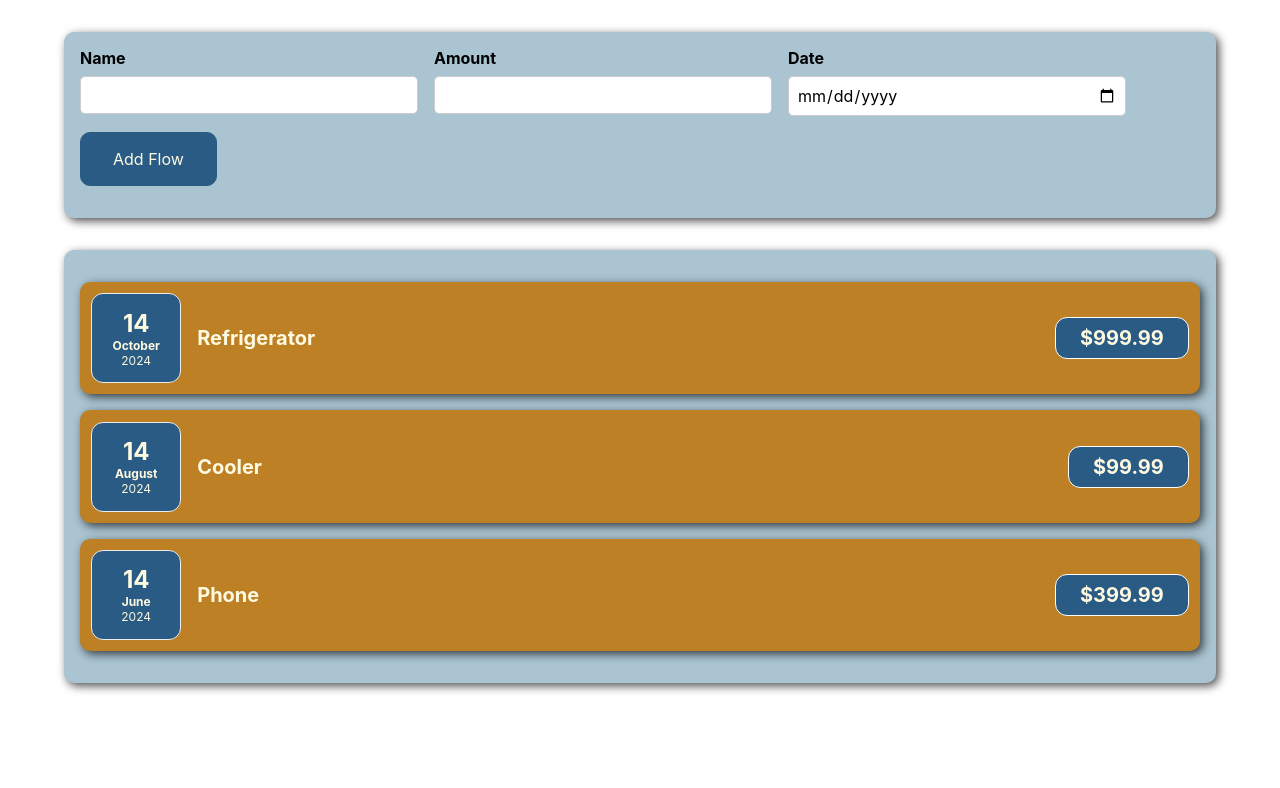
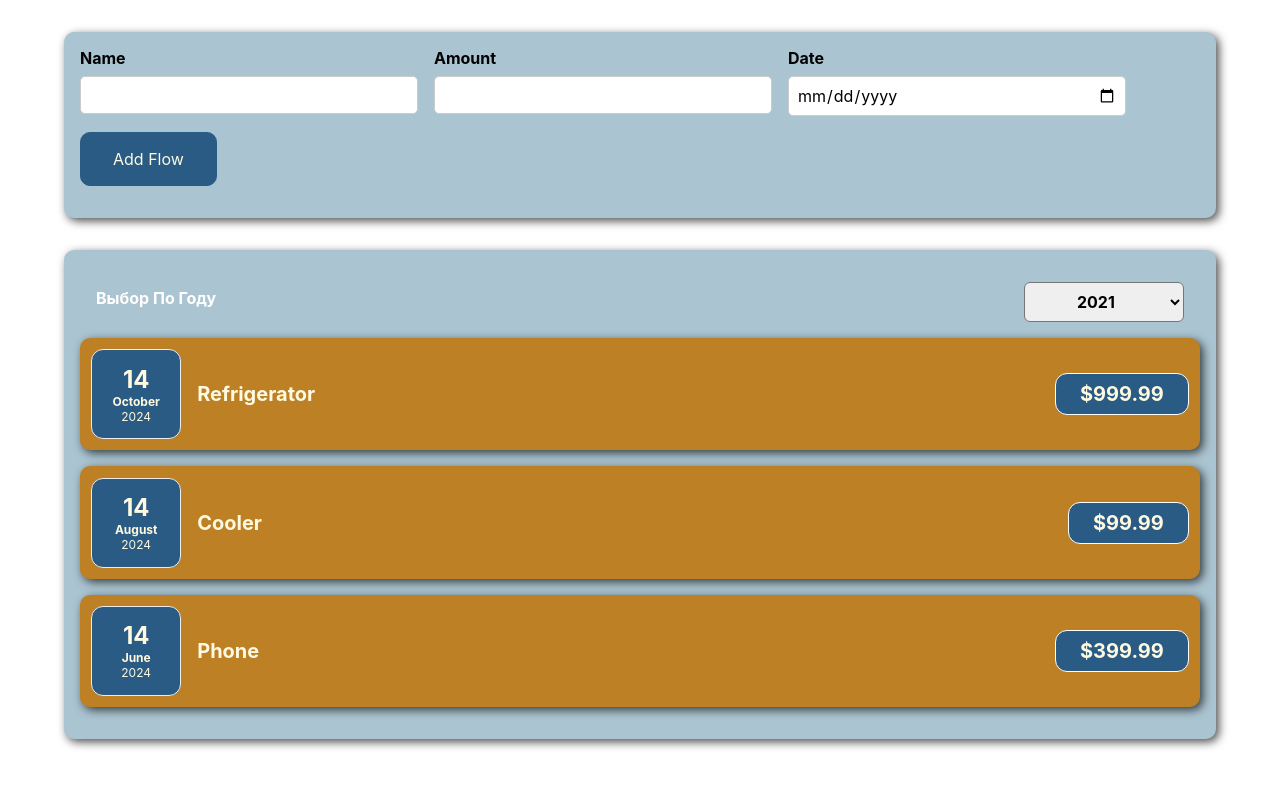
Before and after one commit to ukrWily/budget-app, a React (Create React App) app: page / in a window 1280 px wide. Shown: the top 788 px of the page. Built offline with nearby package versions, Linux system fonts and the light colour scheme.

Commit message:
Added CostsFilter

```diff
--- a/src/App.js
+++ b/src/App.js
@@ -4,25 +4,30 @@ import NewCost from "./components/NewCost/NewCost";
 function App() {
   const costs = [
     {
+      id: "c1",
       date: new Date(2024, 9, 14),
       description: "Refrigerator",
       amount: 999.99,
     },
     {
+      id: "c2",
       date: new Date(2024, 7, 14),
       description: "Cooler",
       amount: 99.99,
     },
     {
+      id: "c3",
       date: new Date(2024, 5, 14),
       description: "Phone",
       amount: 399.99,
     },
   ];
 
+  const addCostHandler = () => {};
+
   return (
     <div>
-      <NewCost />
+      <NewCost onAddCost={addCostHandler} />
       <Costs data={costs} />
     </div>
   );
--- a/src/components/Costs/Costs.js
+++ b/src/components/Costs/Costs.js
@@ -1,10 +1,20 @@
 import "./Costs.css";
 import CostItem from "./CostItem";
 import Card from "../UI/Card";
+import CostsFilter from "./CostsFilter";
+import { useState } from "react";
 
 function Costs(props) {
+  const [year, setYear] = useState("2021");
+
+  const changeYearHandler = (year) => {
+    setYear(year);
+    console.log(year);
+  };
+
   return (
     <Card className="costs">
+      <CostsFilter onChangeYear={changeYearHandler} year={year} />
       {props.data.map((item, i) => {
         return <CostItem data={item} key={i} />;
       })}
--- /dev/null
+++ b/src/components/Costs/CostsFilter.css
@@ -0,0 +1,24 @@
+.costs-filter {
+  color: white;
+  padding: 0 1rem;
+}
+
+.costs-filter__control {
+  display: flex;
+  width: 100%;
+  align-items: center;
+  justify-content: space-between;
+  margin: 1rem 0;
+}
+
+.costs-filter label {
+  font-weight: bold;
+  margin-bottom: 0.5rem;
+}
+
+.costs-filter select {
+  font: inherit;
+  padding: 0.5rem 3rem;
+  font-weight: bold;
+  border-radius: 6px;
+}
--- /dev/null
+++ b/src/components/Costs/CostsFilter.js
@@ -0,0 +1,23 @@
+import "./CostsFilter.css";
+
+const CostsFilter = (props) => {
+  const yearChangeHandler = (event) => {
+    props.onChangeYear(event.target.value);
+  };
+
+  return (
+    <div className="costs-filter">
+      <div className="costs-filter__control">
+        <label>Выбор По Году</label>
+        <select value={props.year} onChange={yearChangeHandler}>
+          <option value="2022">2022</option>
+          <option value="2021">2021</option>
+          <option value="2020">2020</option>
+          <option value="2019">2019</option>
+        </select>
+      </div>
+    </div>
+  );
+};
+
+export default CostsFilter;
--- a/src/components/NewCost/CostForm.js
+++ b/src/components/NewCost/CostForm.js
@@ -1,7 +1,7 @@
 import { useState } from "react";
 import "./CostForm.css";
 
-const CostForm = () => {
+const CostForm = (props) => {
   // 1 way
   const [inputName, setInputName] = useState("");
   const [inputAmount, setInputAmount] = useState("");
@@ -30,7 +30,6 @@ const CostForm = () => {
   // 1 way
   const inputChangeHandler = (e, set) => {
     set(e.target.value);
-    console.log(inputName, inputAmount, inputDate);
   };
   // const nameChangeHandler = (e) => {
   //   setName(e.target.value);
@@ -51,10 +50,10 @@ const CostForm = () => {
       date: new Date(inputDate),
     };
 
+    props.onSaveCostData(costData);
     setInputName("");
     setInputAmount("");
     setInputDate("");
-    console.log(costData);
   };
 
   return (
--- a/src/components/NewCost/NewCost.js
+++ b/src/components/NewCost/NewCost.js
@@ -1,10 +1,20 @@
 import "./NewCost.css";
 import CostForm from "./CostForm";
 
-const NewCost = () => {
+const NewCost = (props) => {
+  const saveCostDataHandler = (inputCostData) => {
+    const costData = {
+      ...inputCostData,
+      id: Math.random().toString(),
+    };
+
+    props.onSaveCostData(costData);
+    console.log(costData);
+  };
+
   return (
     <div className="new-cost">
-      <CostForm />
+      <CostForm onSaveCostData={saveCostDataHandler} />
     </div>
   );
 };
```
